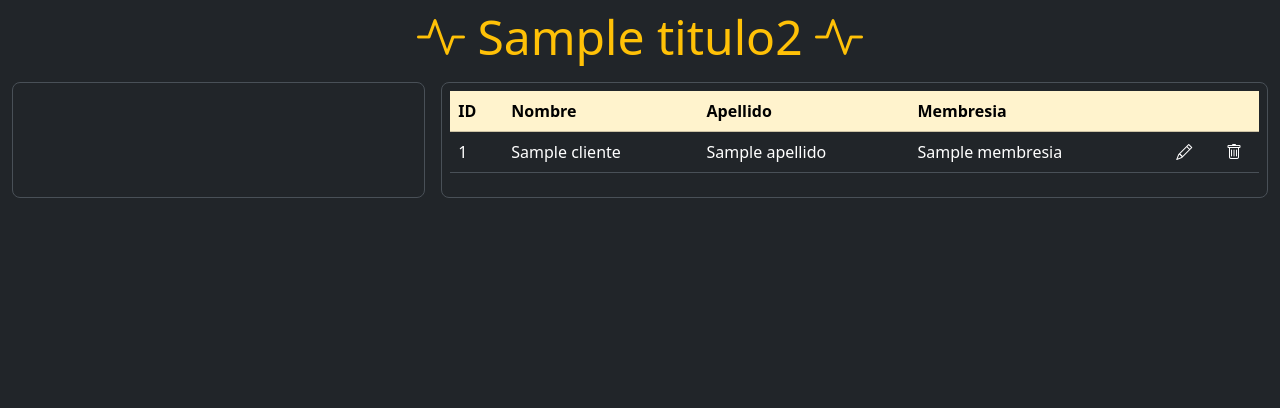
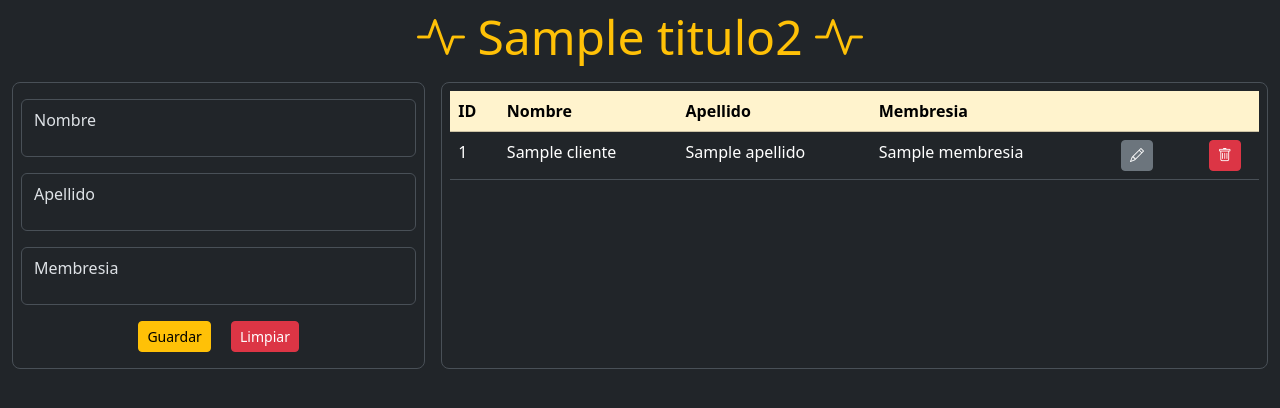
Before and after one commit to hugo1798/Python, a Flask app: template templates/index.html in a window 1280 px wide. Shown: the top 408 px of the page. Run offline with Flask 3, Linux system fonts and the light colour scheme; the template is opened without the code that fills it: most values are stand-ins (such as "Sample title", 1, 10 or a date in 2020).

Commit message:
HTML template finished with successful connection to data layer

```diff
--- a/app.py
+++ b/app.py
@@ -1,4 +1,6 @@
 from flask import Flask, render_template
+
+from clienteDAO import ClienteDAO
 
 app = Flask(__name__)
 
@@ -9,11 +11,14 @@ titulo_app = 'Zona FIT'
 def inicio():
     app.logger.debug('Path de inicio')
     # Recuperando clientes de la base de datos
-    clientes_db = ClienteDAO.seleccionar()
+    clientes_db = ClienteDAO.listar_clientes()
+    print(clientes_db)
     return render_template('index.html',
                            titulo1=titulo_tab,
                            titulo2=titulo_app,
                            clientes=clientes_db)
 
+
+
 if __name__ == '__main__':
     app.run(debug=True)
--- a/templates/index.html
+++ b/templates/index.html
@@ -21,7 +21,24 @@
       <div class="d-grid gap-3" style="grid-template-columns: 1fr 2fr;">
         <!-- Contenedor del formulario -->
         <div class="border rounded-3 p-2">
-
+          <form action="/guardar" method="POST" autocomplete="off">
+            <div class="form-floating py-2">
+              <input type="text" class="form-control" id="nombre" placeholder="Nombre"/>
+              <label for="nombre">Nombre</label>
+            </div>
+            <div class="form-floating py-2">
+              <input type="text" class="form-control" id="apellido" placeholder="Apellido"/>
+              <label for="apellido">Apellido</label>
+            </div>
+            <div class="form-floating py-2">
+              <input type="number" class="form-control" id="membresia" placeholder="Membresia"/>
+              <label for="membresia">Membresia</label>
+            </div>
+            <div class="text-center py-2">
+              <button type="submit" class="btn btn-warning btn-sm me-3">Guardar</button>
+              <input type="reset" class="btn btn-danger btn-sm" value="Limpiar"/>
+            </div>
+          </form>
         </div>
         <!-- Contenedor de listado de clientes -->
         <div class="border rounded-3 p-2">
@@ -37,7 +54,7 @@
               </tr>
             </thead>
             <tbody>
-              {% for cliente in clientes_db %}
+              {% for cliente in clientes %}
               <tr>
                 <td>{{cliente.id}}</td>
                 <td>{{cliente.nombre}}</td>
@@ -45,12 +62,16 @@
                 <td>{{cliente.membresia}}</td>
                 <td class="text-center">
                   <div>
-                    <i class="bi bi-pencil"></i>
+                    <a href="/editar/{{cliente.id}}" class="btn btn-secondary btn-sm me-3">
+                      <i class="bi bi-pencil"></i>
+                    </a>
                   </div>
                 </td>
                 <td class="text-center">
                   <div>
-                    <i class="bi bi-trash"></i>
+                    <a href="/eliminar/{{cliente.id}}" class="btn btn-danger btn-sm">
+                      <i class="bi bi-trash"></i>
+                    </a>
                   </div>
                 </td>
               </tr>
```
